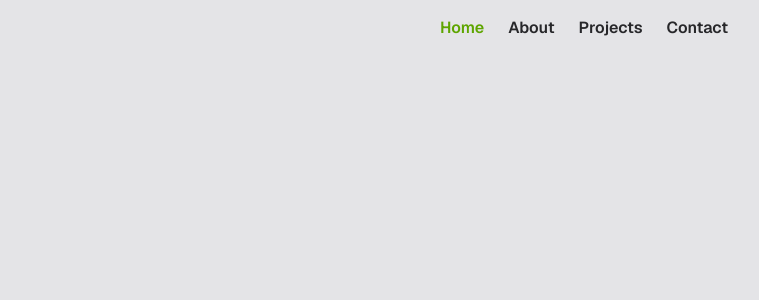
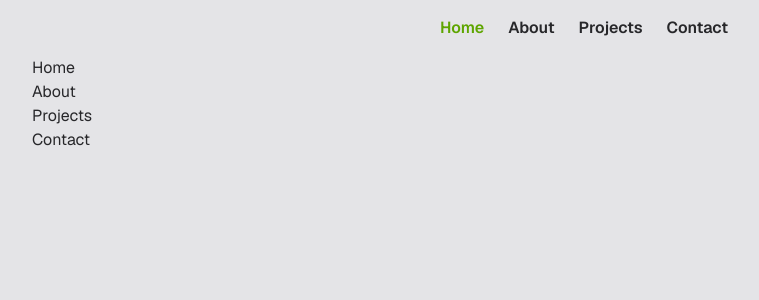
Before and after one commit to nathannolacio/portfolio-frontend, a Next.js app: page / in a window 1280 px wide. Shown: the top 300 px of the page, without its empty margins (56-815 px from the left). Built offline with nearby package versions, Linux system fonts and the light colour scheme.

Commit message:
:recycle: refactor: Added anchors targets for navbar

```diff
--- a/src/app/page.tsx
+++ b/src/app/page.tsx
@@ -7,6 +7,26 @@ export default function Home() {
       <Container>
         <NavBar />
       </Container>
+      <section id="home">
+        <Container>
+          <h2>Home</h2>
+        </Container>
+      </section>
+      <section id="about">
+        <Container>
+          <h2>About</h2>
+        </Container>
+      </section>
+      <section id="projects">
+        <Container>
+          <h2>Projects</h2>
+        </Container>
+      </section>
+      <section id="contact">
+        <Container>
+          <h2>Contact</h2>
+        </Container>
+      </section>
     </main>
   );
 }
```
